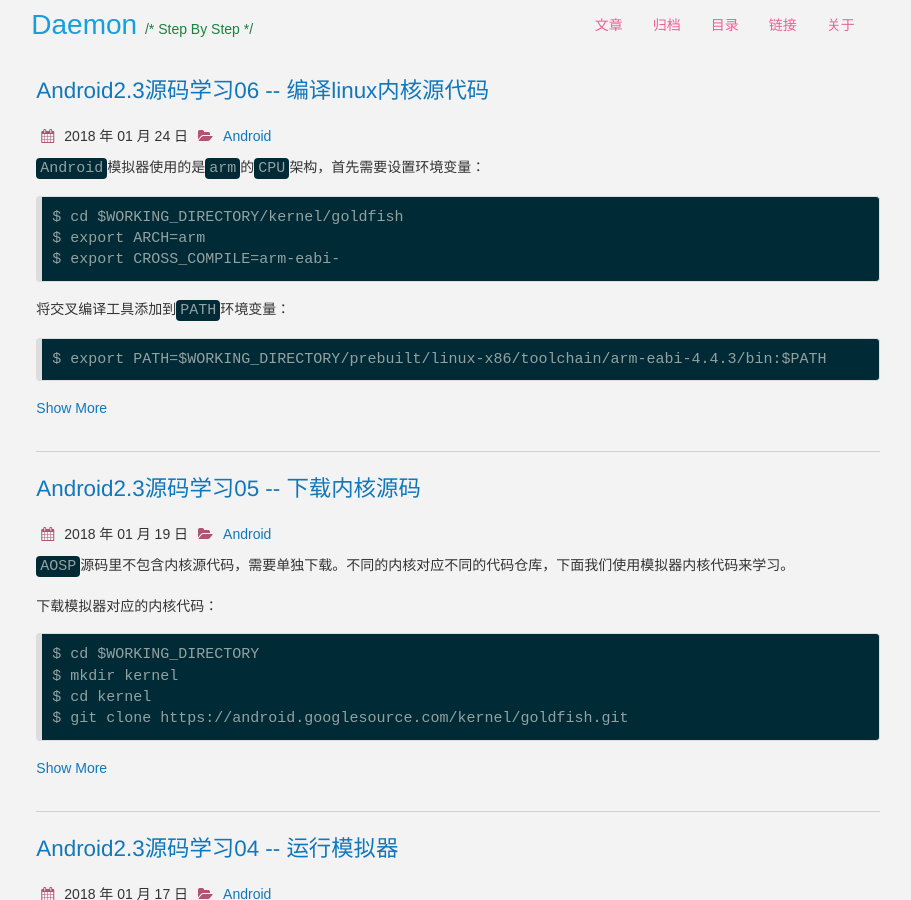
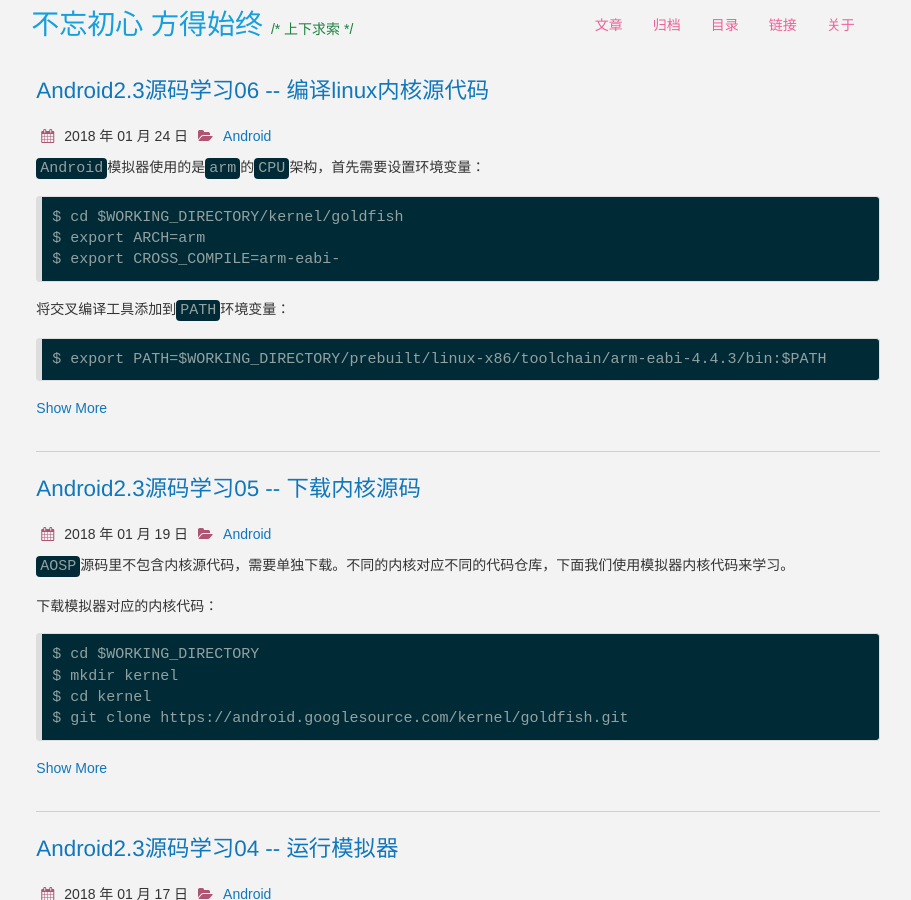
Before and after one commit to daemon369/daemon369.github.io, a Jekyll site: the page built from index.html, in a window 1280 px wide and 900 px high. Shown: the whole window, without its empty margins (182-1093 px from the left). Built offline with Jekyll 4.4.1, drawn with Linux system fonts in a browser that asks for light colours; nearby versions of some CDN libraries; the list of posts is cut into pages by our own code; comment, search, counter and statistics services are not loaded.

Commit message:
change title and name

```diff
--- a/_config.yml
+++ b/_config.yml
@@ -10,10 +10,10 @@
 excerpt_separator: <!--excerpt-->
 markdown: kramdown
 
-title : Step By Step
+title : 上下求索
 tagline: Just Learn It
 author :
-  name : Daemon
+  name : 不忘初心 方得始终
   email : daemon336699@gmail.com
   github : https://github.com/daemon369
   twitter : daemon_yang
```
